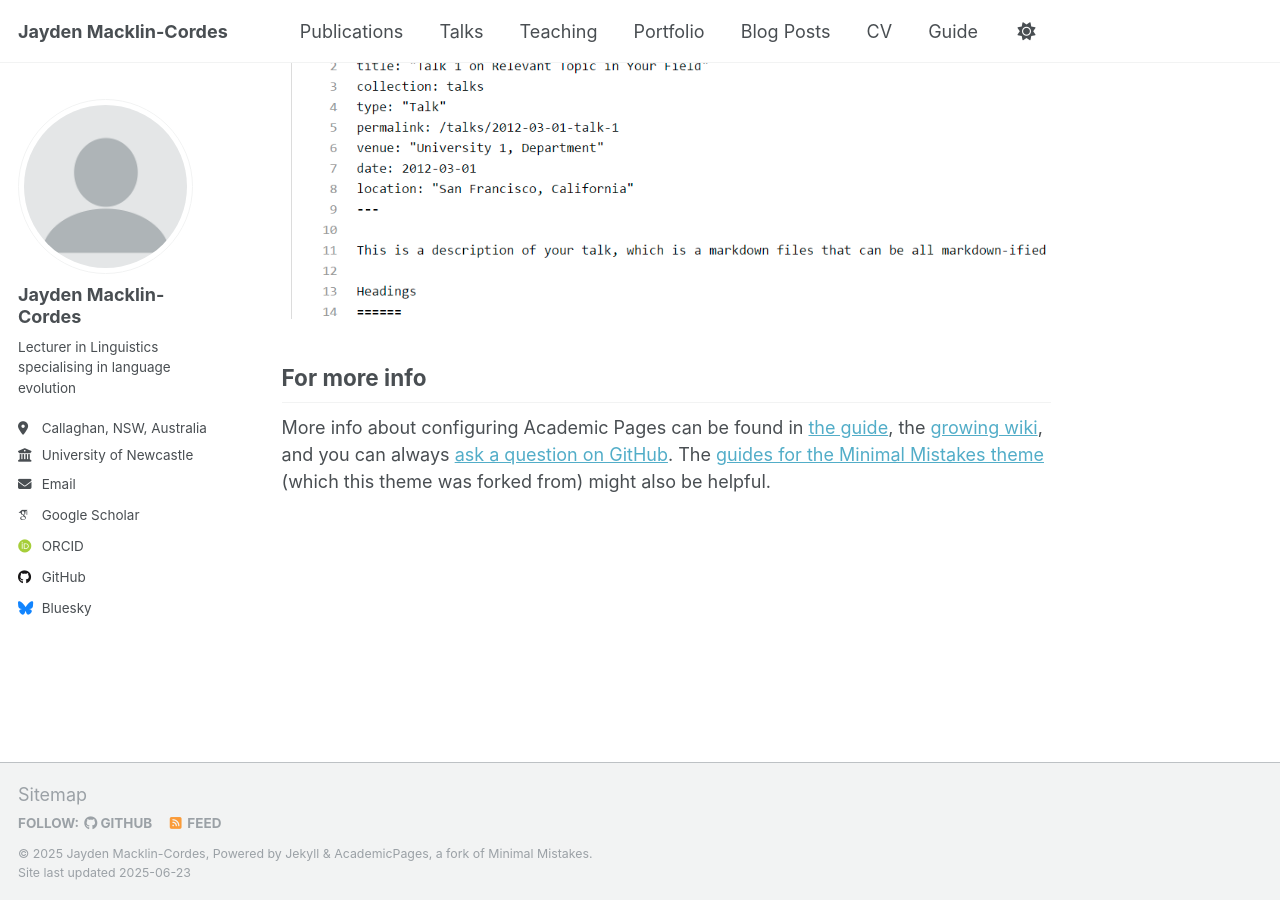
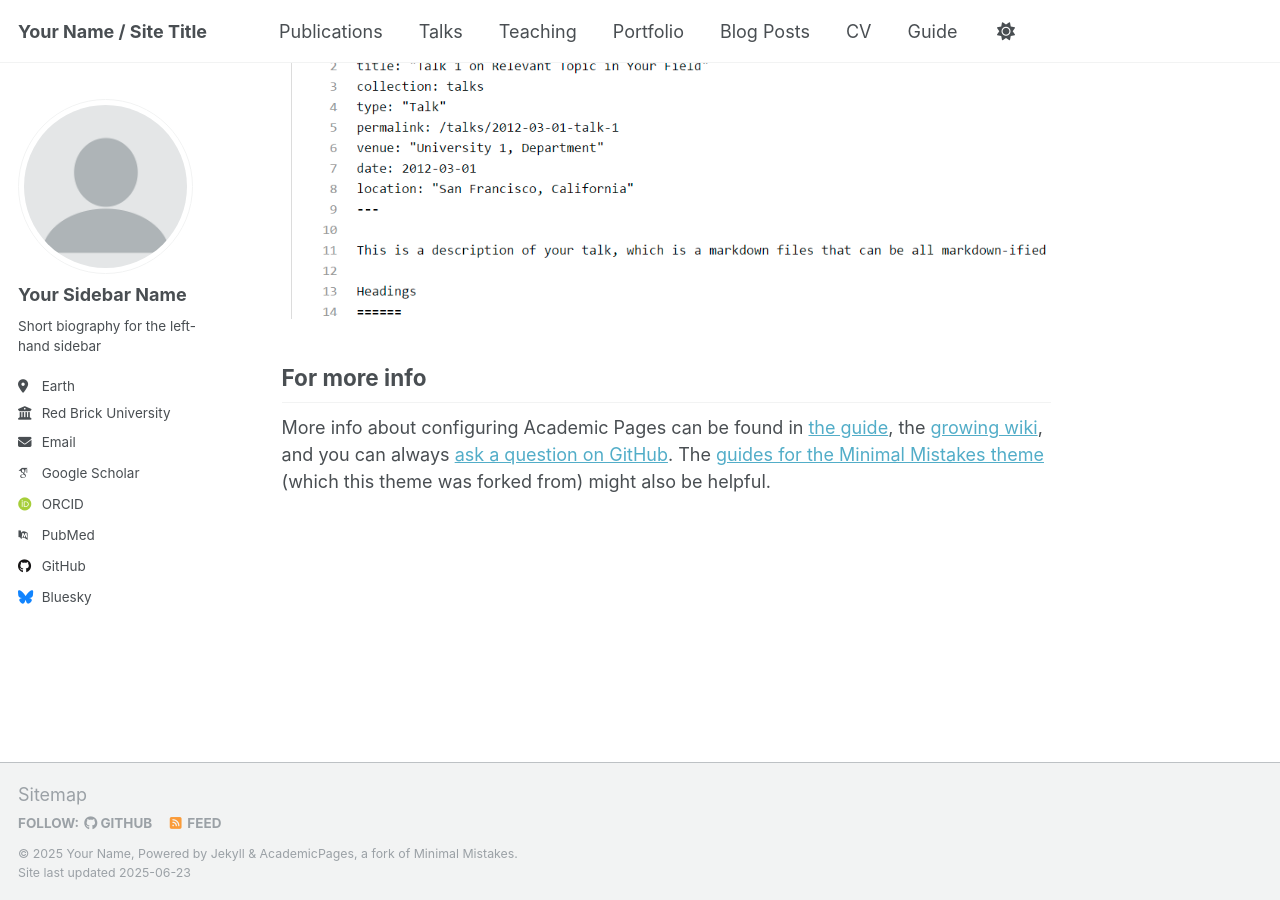
Before and after one commit to JaydenM-C/JaydenM-C.github.io, a Jekyll site: the page built from _pages/about.md, in a window 1280 px wide and 900 px high, scrolled down 2636 px. Built offline with Jekyll 4.4.1, drawn with Linux system fonts in a browser that asks for light colours; some web fonts are replaced.

Commit message:
Revert "Update _config.yml"
This reverts commit bc4596e7683de654b9122ce3314ecbf1e9c62f24.

```diff
--- a/_config.yml
+++ b/_config.yml
@@ -9,13 +9,13 @@
 # Basic Site Settings
 locale                   : "en-US"
 site_theme               : "default"
-title                    : "Jayden Macklin-Cordes"
+title                    : "Your Name / Site Title"
 title_separator          : "-"
-name                     : &name "Jayden Macklin-Cordes"
-description              : &description "Lecturer in Linguistics"
-url                      : https://jaydenmc.github.io # the base hostname & protocol for your site e.g. "https://[your GitHub username].github.io" or if you already have some other page hosted on Github then use "https://[your GitHub username].github.io/[Your Repo Name]"
+name                     : &name "Your Name"
+description              : &description "personal description"
+url                      : https://academicpages.github.io # the base hostname & protocol for your site e.g. "https://[your GitHub username].github.io" or if you already have some other page hosted on Github then use "https://[your GitHub username].github.io/[Your Repo Name]"
 baseurl                  : "" # the subpath of your site, e.g. "/blog"
-repository               : "jaydenm-c/jaydenm-c.github.io"
+repository               : "academicpages/academicpages.github.io"
 
 # Site Author - The following control what appear as part of the author content on the side bar.
 #               If a field is blank the icon and link will not appear, otherwise it will be shown.
@@ -23,22 +23,22 @@ repository               : "jaydenm-c/jaydenm-c.github.io"
 author:
   # Biographic information
   avatar           : "profile.png"
-  name             : "Jayden Macklin-Cordes"
+  name             : "Your Sidebar Name"
   pronouns         : # example: "she/her"
-  bio              : "Lecturer in Linguistics specialising in language evolution"
-  location         : "Callaghan, NSW, Australia"
-  employer         : "University of Newcastle"
+  bio              : "Short biography for the left-hand sidebar"
+  location         : "Earth"
+  employer         : "Red Brick University"
   uri              : # URL
-  email            : "jayden@macklin-cordes.com"
+  email            : "none@example.org"
 
   # Academic websites
   academia         : # URL
   arxiv            : # URL - Update with the correct link to your profile
-  googlescholar    : "https://scholar.google.com.au/citations?user=n-NtUVIAAAAJ"
+  googlescholar    : "https://scholar.google.com/citations?user=PS_CX0AAAAAJ"
   impactstory      : # URL
-  orcid            : "http://orcid.org/0000-0003-1910-3969"
+  orcid            : "http://orcid.org/yourorcidurl"
   semantic         : # URL
-  pubmed           : # URL
+  pubmed           : "https://www.ncbi.nlm.nih.gov/pubmed/?term=john+snow"
   researchgate     : # URL
   scopus           : # URL
 
@@ -46,7 +46,7 @@ author:
   bitbucket        : # Username - Update with your username on the site
   codepen          : # Username
   dribbble         : # Username
-  github           : "JaydenM-C"
+  github           : "academicpages"
   kaggle           : # Username
   stackoverflow    : # User number or user number and name (i.e., use "1" or "1/jeff-atwood")
 
```
